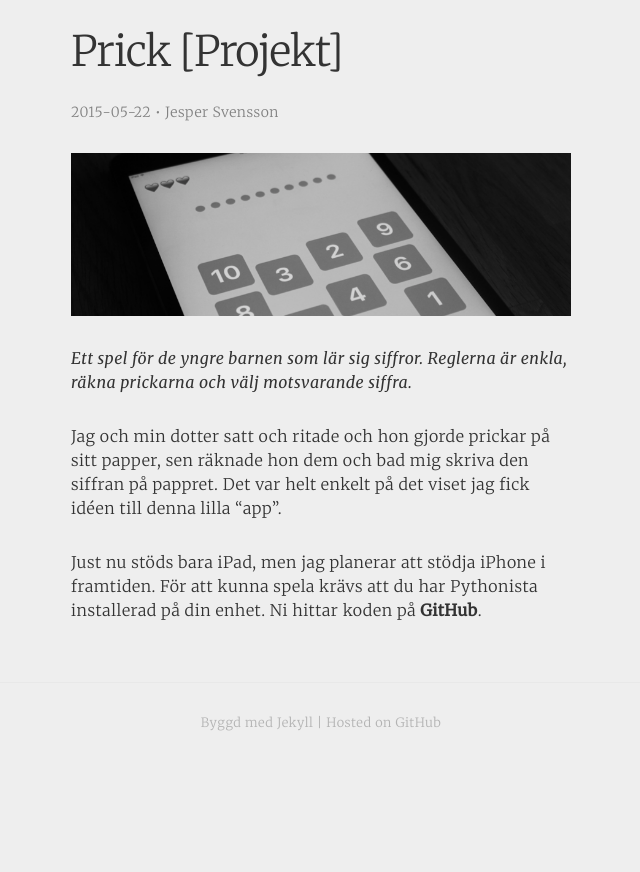
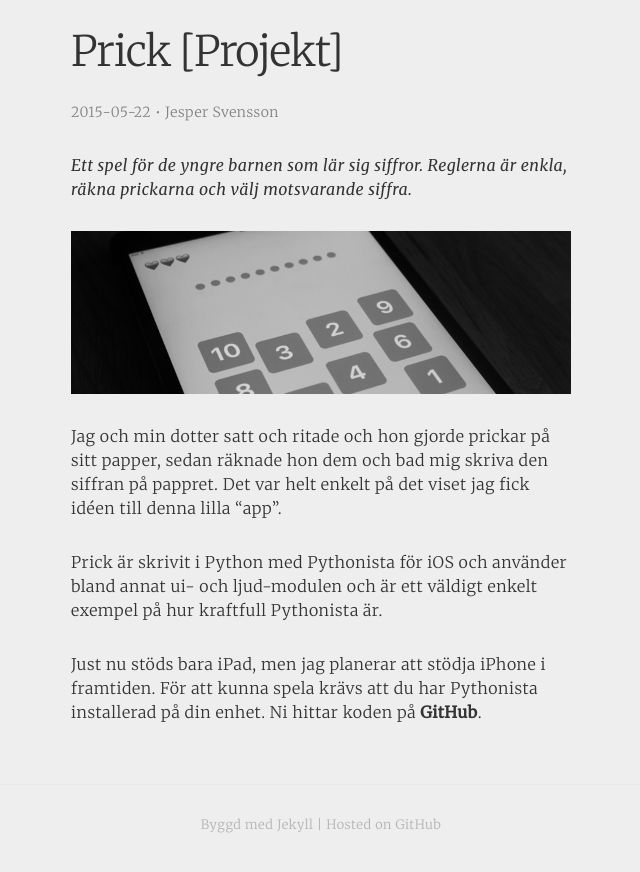
Before and after one commit to jesperpsvensson/jesperpsvensson.github.io, a Jekyll site: the page built from _posts/2015-05-22-Prick.md, in a window 1280 px wide. Shown: the top 872 px of the page, without its empty margins (319-959 px from the left). Built offline with Jekyll 4.4.1, drawn with Linux system fonts in a browser that asks for light colours.

Commit message:
updated prick.md

```diff
--- a/_posts/2015-05-22-Prick.md
+++ b/_posts/2015-05-22-Prick.md
@@ -5,10 +5,12 @@
 title: Prick [Projekt]
 ---
 
+*Ett spel för de yngre barnen som lär sig siffror. Reglerna är enkla, räkna prickarna och välj motsvarande siffra.*
+
 ![Prick]({{ site.url }}/assets/prick2.png)
 
-*Ett spel för de yngre barnen som lär sig siffror. Reglerna är enkla, räkna prickarna och välj motsvarande siffra.*
+Jag och min dotter satt och ritade och hon gjorde prickar på sitt papper, sedan räknade hon dem och bad mig skriva den siffran på pappret. Det var helt enkelt på det viset jag fick idéen till denna lilla "app".
 
-Jag och min dotter satt och ritade och hon gjorde prickar på sitt papper, sen räknade hon dem och bad mig skriva den siffran på pappret. Det var helt enkelt på det viset jag fick idéen till denna lilla "app".
+Prick är skrivit i Python med Pythonista för iOS och använder bland annat ui- och ljud-modulen och är ett väldigt enkelt exempel på hur kraftfull Pythonista är.
 
 Just nu stöds bara iPad, men jag planerar att stödja iPhone i framtiden. För att kunna spela krävs att du har Pythonista installerad på din enhet. Ni hittar koden på [GitHub](https://github.com/jesperpsvensson/Pythonista-scripts).
```
